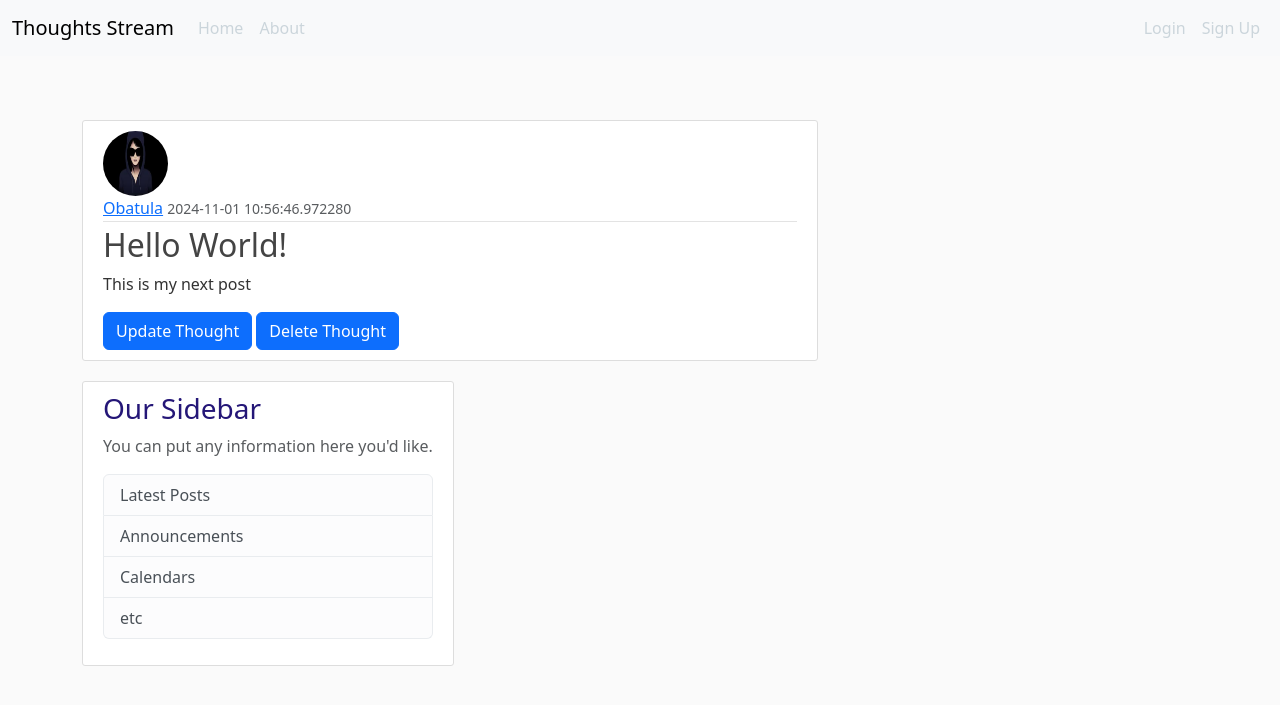
After one commit to Akinwalee/thought-stream, a Flask app: page /post/1 in a window 1280 px wide. The commit adds this page. Shown: the top 705 px of the page. Run offline with Flask 3, Linux system fonts and the light colour scheme; some libraries are stand-ins or nearby versions.

Commit message:
Complete basic features

```diff
--- a/backend/auth.py
+++ b/backend/forms.py
@@ -1,4 +1,4 @@
-from wtforms import StringField, PasswordField, SubmitField, BooleanField
+from wtforms import StringField, PasswordField, SubmitField, BooleanField, TextAreaField
 from wtforms.validators import InputRequired, EqualTo, Length, Email, ValidationError
 from flask_wtf import FlaskForm
 from flask_wtf.file import FileField, FileAllowed
@@ -43,3 +43,9 @@ class UpdateProfile(FlaskForm):
         user = User.query.filter_by(email=email.data).first()
         if user and email.data != current_user.email:
             raise ValidationError("A user with this email already exist")
+
+
+class CreatePost(FlaskForm):
+    title = StringField("Write an heading for your thoughts", [InputRequired(), Length(min=5, max=30)])
+    text = TextAreaField("Write your thoughts here", [InputRequired()])
+    submit = SubmitField("Post")
--- a/backend/models.py
+++ b/backend/models.py
@@ -13,7 +13,7 @@ class User(db.Model, UserMixin):
     email = db.Column(db.String(100), unique=True, nullable=False)
     image = db.Column(db.String(20), default="default.png")
     password = db.Column(db.String(60), nullable=False)
-    posts = db.relationship("Post", backref="authhor", lazy=True)
+    posts = db.relationship("Post", backref="author", lazy=True)
 
     def __repr__(self):
         return (f'User("{self.username}", "{self.email}")')
--- a/backend/routes.py
+++ b/backend/routes.py
@@ -2,30 +2,30 @@ from . import app, bcrypt
 from . import db
 import secrets
 from PIL import Image
-from .auth import Register, Login, UpdateProfile
+from .forms import Register, Login, UpdateProfile, CreatePost
 from flask import render_template, url_for, flash, redirect, request
 from .models import User, Post
 from datetime import datetime
 from flask_login import login_user, current_user, logout_user, login_required
 import os
-posts = [
-    {
-        "author": "Obatula Fuad",
-        "title": "First Blog Post",
-        "text": "This is the first post in this blog and I'm using it to test the flask Jinja templating thing",
-        "date": datetime.now()
-    },
-    {
-        "author": "Jognn Does",
-        "title": "Second Blog Post",
-        "text": "John Doe is John Doe because John Does loves John Does",
-        "date": datetime.now()
-    }
-]
-
+# posts = [
+#     {
+#         "author": "Obatula Fuad",
+#         "title": "First Blog Post",
+#         "text": "This is the first post in this blog and I'm using it to test the flask Jinja templating thing",
+#         "date": datetime.now()
+#     },
+#     {
+#         "author": "Jognn Does",
+#         "title": "Second Blog Post",
+#         "text": "John Doe is John Doe because John Does loves John Does",
+#         "date": datetime.now()
+#     }
+# ]
 
 @app.route("/")
 def home():
+    posts = Post.query.all()
     return render_template('home.html', posts=posts)
 
 @app.route("/about/")
@@ -87,6 +87,37 @@ def profile():
     return (render_template("profile.html", title="Profile", image=image, form=form))
 
 
+@app.route("/post/new", methods=["GET", "POST"])
+@login_required
+def new_post():
+    form = CreatePost()
+    if form.validate_on_submit():
+        post = Post(
+                title=form.title.data,
+                content=form.text.data,
+                user_id=current_user.id,
+                date=datetime.now()
+                )
+        db.session.add(post)
+        db.session.commit()
+        flash("Post creted", "success")
+        return redirect(url_for("home"))
+
+    return (render_template("thoughts.html", title="Thoughts", form=form))
+
+
+# Get indiviual post
+@app.route("/post/<int:_id>")
+def get_post(_id):
+    post = Post.query.get_or_404(_id)
+    form = CreatePost()
+
+    return render_template("thought.html", post=post, title="Thought", form=form)
+
+
+
+
+# Helper functions
 def save_pic(picture):
     base = secrets.token_hex(8)
     _, ext = os.path.splitext(picture.filename)
--- a/backend/templates/base.html
+++ b/backend/templates/base.html
@@ -35,8 +35,9 @@
                     </ul>
                     <div class="navbar-nav">
                         {% if current_user.is_authenticated %}
+                        <a class="nav-item nav-link" href="{{ url_for('new_post') }}">Thoughts</a>
+                        <a class="nav-item nav-link" href="{{ url_for('profile') }}">Profile</a>
                         <a class="nav-item nav-link" href="{{ url_for('logout') }}">Logout</a>
-                        <a class="nav-item nav-link" href="{{ url_for('profile') }}">Profile</a>
                         {% else %}
                         <a class="nav-item nav-link" href="{{ url_for('login') }}">Login</a>
                         <a class="nav-item nav-link" href="{{ url_for('register') }}">Sign Up</a>
--- /dev/null
+++ b/backend/templates/thought.html
@@ -0,0 +1,68 @@
+{% extends "base.html" %}
+{% block content %}
+<article class="media content-section">
+    <img class="rounded-circle article-img" src="{{ url_for('static', filename=post.author.image) }}" alt="">
+    <div class="media-body">
+    <div class="article-metadata">
+        <a class="mr-2" href="#">{{ post.author.username }}</a>
+        <small class="text-muted">{{ post.date }}</small>
+    </div>
+    <h2 class="article-title">{{ post.title }}</h2>
+    <p class="article-content">{{ post.content }}</p>
+    </div>
+    <button type="button" class="btn btn-primary" data-bs-toggle="modal" data-bs-target="#updateModal">
+        Update Thought
+    </button>
+    <button type="button" class="btn btn-primary" data-bs-toggle="modal" data-bs-target="#deleteModal">
+        Delete Thought
+    </button>
+
+
+    <!-- Update Modal -->
+    <div class="modal fade" id="updateModal" tabindex="-1" aria-labelledby="updateModalLabel" aria-hidden="true">
+        <div class="modal-dialog">
+            <div class="modal-content">
+                <div class="modal-header">
+                    <h1 class="modal-title fs-5" id="updateModalLabel">Update Thought</h1>
+                    <button type="button" class="btn-close" data-bs-dismiss="modal" aria-label="Close"></button>
+                </div>
+                <div class="modal-body">
+                    <form action="{{ url_for('update_post', _id=post.id) }}" method="POST">
+                        <div class="mb-3 form-group">
+                            <label for="thoughtInput" class="form-label">{{ form.title(class="form-control form-control-lg")}}</label>
+                            <textarea class="form-control" id="thoughtInput" name="thought" rows="3" required>{{ form.text.data }}</textarea>
+                        </div>
+                    </form>
+                </div>
+                <div class="modal-footer">
+                    <button type="button" class="btn btn-secondary" data-bs-dismiss="modal">Close</button>
+                    <button type="submit" form="updateForm" class="btn btn-primary">Update Thought</button>
+                </div>
+            </div>
+        </div>
+    </div>
+
+        <!-- Delete Modal -->
+    <div class="modal fade" id="deleteModal" tabindex="-1" aria-labelledby="deleteModalLabel" aria-hidden="true">
+        <div class="modal-dialog">
+            <div class="modal-content">
+                <div class="modal-header">
+                    <h1 class="modal-title fs-5" id="deleteModalLabel">Delete Thought</h1>
+                    <button type="button" class="btn-close" data-bs-dismiss="modal" aria-label="Close"></button>
+                </div>
+                <div class="modal-body">
+                    <p>Are you sure you want to delete this thought?</p>
+                </div>
+                <div class="modal-footer">
+                    <button type="button" class="btn btn-secondary" data-bs-dismiss="modal">Cancel</button>
+                    <form action="{{ url_for('delete_post', _id=post.id) }}" method="POST">
+                        <button type="submit" class="btn btn-danger">Delete Thought</button>
+                    </form>
+                </div>
+            </div>
+        </div>
+    </div>
+
+</div>
+</article>
+{% endblock %}
```
Also changed, not shown: backend/templates/home.html (+4 -3 lines), backend/templates/thoughts.html (added, +43 -0 lines), instance/test.db.
